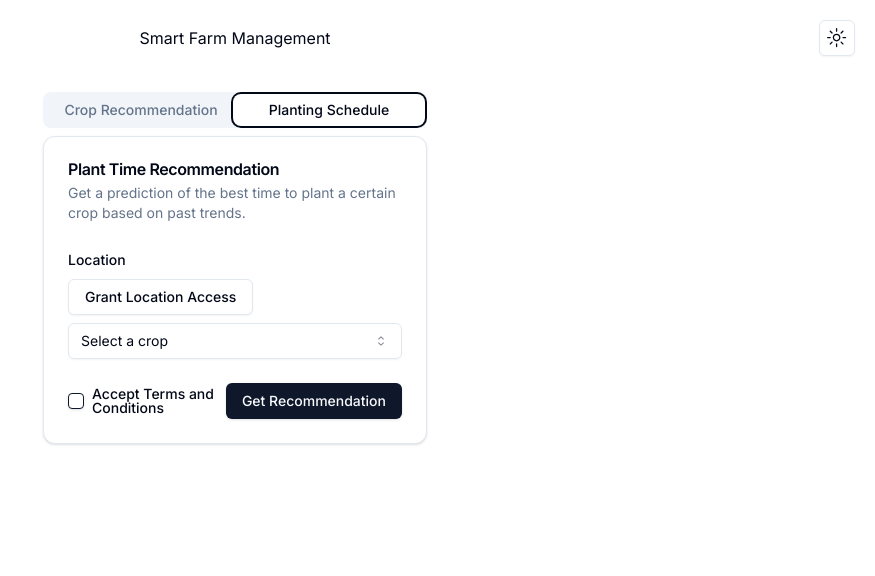
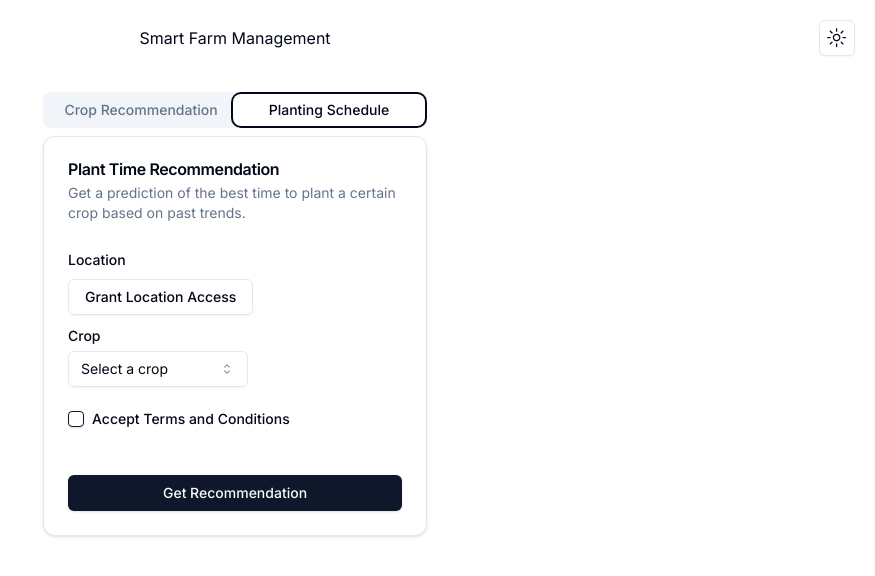
Before and after one commit to unpervertedkid/smart-farm-frontend, a Next.js app: page / in a window 1280 px wide. Both pictures are taken after a click on the tab "Planting Schedule". Shown: the top 576 px of the page, without its empty margins (405-1280 px from the left). Built offline with nearby package versions, Linux system fonts and the light colour scheme.

Commit message:
feat: Add loading suport

```diff
--- a/app/recommendation.tsx
+++ b/app/recommendation.tsx
@@ -23,6 +23,7 @@ import { useToast } from "@/components/ui/use-toast"
 import { ToastAction } from "@/components/ui/toast"
 import DatePickerWithPresets from "@/components/ui/datepicker"
 import LocationDrawer from "@/components/ui/location-drawer"
+import { ReloadIcon } from "@radix-ui/react-icons"
 
 interface LocationData {
     longitude: number;
@@ -35,6 +36,8 @@ export default function CropRecommendation() {
     const [isDrawerOpen, setIsDrawerOpen] = React.useState(false);
     const [locationStatus, setLocationStatus] = React.useState<'idle' | 'success' | 'error'>('idle');
     const crops = ['Wheat', 'Rice', 'Corn', 'Soybeans', 'Cotton'];
+
+    const [isLoading, setIsLoading] = React.useState(false);
 
     const { toast } = useToast();
 
@@ -65,6 +68,14 @@ export default function CropRecommendation() {
         );
     };
 
+    const handleGetRecommendation = async () => {
+        setIsLoading(true);
+        // TODO: Make API call to get recommendation
+        // In the mean time we can simulate a delay
+        await new Promise((resolve) => setTimeout(resolve, 2000));
+        setIsLoading(false);
+    }
+
     return (
         <div className="pt-4 px-4 md:px-8 lg:px-16">
             <Tabs defaultValue="crop-recommendation" className="w-full md:w-1/2 lg:w-1/3 mx-auto">
@@ -94,8 +105,8 @@ export default function CropRecommendation() {
                                 </div>
                             </div>
                         </CardContent>
-                        <CardFooter className="flex items-center justify-between">
-                            <div className="flex items-center space-x-2">
+                        <CardFooter className="flex flex-col items-start space-y-2">
+                            <div className="flex items-center space-x-2 mb-5">
                                 <Checkbox id="terms" />
                                 <label
                                     htmlFor="terms"
@@ -104,9 +115,18 @@ export default function CropRecommendation() {
                                     Accept Terms and Conditions
                                 </label>
                             </div>
-                            <Button variant="default">
-                                Get Recommendation
-                            </Button>
+                            <div className="w-full">
+                                {isLoading ? (
+                                    <Button disabled className="w-full px-5 py-3 mt-5">
+                                        <ReloadIcon className="mr-2 h-4 w-4 animate-spin" />
+                                        Please wait
+                                    </Button>
+                                ) : (
+                                    <Button variant="default" className="w-full px-5 py-3 mt-5" onClick={handleGetRecommendation}>
+                                        Get Recommendation
+                                    </Button>
+                                )}
+                            </div>
                         </CardFooter>
                     </Card>
                 </TabsContent>
@@ -126,8 +146,11 @@ export default function CropRecommendation() {
                                 <LocationDrawer locationStatus={locationStatus} handleLocationAccess={handleLocationAccess} isDrawerOpen={isDrawerOpen} setIsDrawerOpen={setIsDrawerOpen} setLocationStatus={setLocationStatus} />
                             </div>
                             <div className="space-y-1">
+                                <div className="space-y-1">
+                                    <Label htmlFor="crop">Crop</Label>
+                                </div>
                                 <Select>
-                                    <SelectTrigger>
+                                    <SelectTrigger className="w-[180px]">
                                         <SelectValue placeholder="Select a crop" />
                                     </SelectTrigger>
                                     <SelectContent>
@@ -140,8 +163,8 @@ export default function CropRecommendation() {
                                 </Select>
                             </div>
                         </CardContent>
-                        <CardFooter className="flex items-center justify-between">
-                            <div className="flex items-center space-x-2">
+                        <CardFooter className="flex flex-col items-start space-y-2">
+                            <div className="flex items-center space-x-2 mb-5">
                                 <Checkbox id="terms" />
                                 <label
                                     htmlFor="terms"
@@ -150,9 +173,18 @@ export default function CropRecommendation() {
                                     Accept Terms and Conditions
                                 </label>
                             </div>
-                            <Button variant="default">
-                                Get Recommendation
-                            </Button>
+                            <div className="w-full">
+                                {isLoading ? (
+                                    <Button disabled className="w-full px-5 py-3 mt-5">
+                                        <ReloadIcon className="mr-2 h-4 w-4 animate-spin" />
+                                        Please wait
+                                    </Button>
+                                ) : (
+                                    <Button variant="default" className="w-full px-5 py-3 mt-5" onClick={handleGetRecommendation}>
+                                        Get Recommendation
+                                    </Button>
+                                )}
+                            </div>
                         </CardFooter>
                     </Card>
                 </TabsContent>
```
